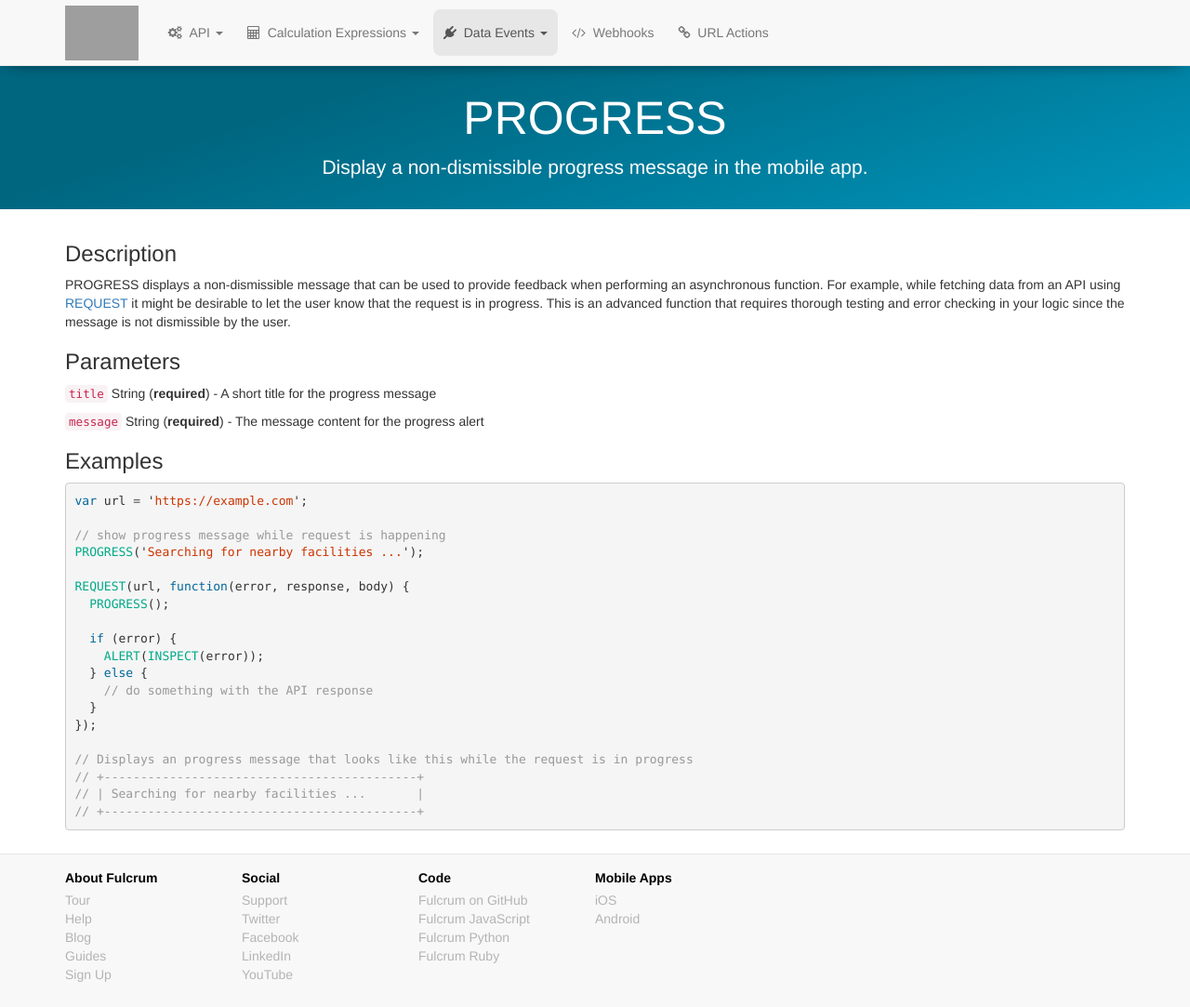
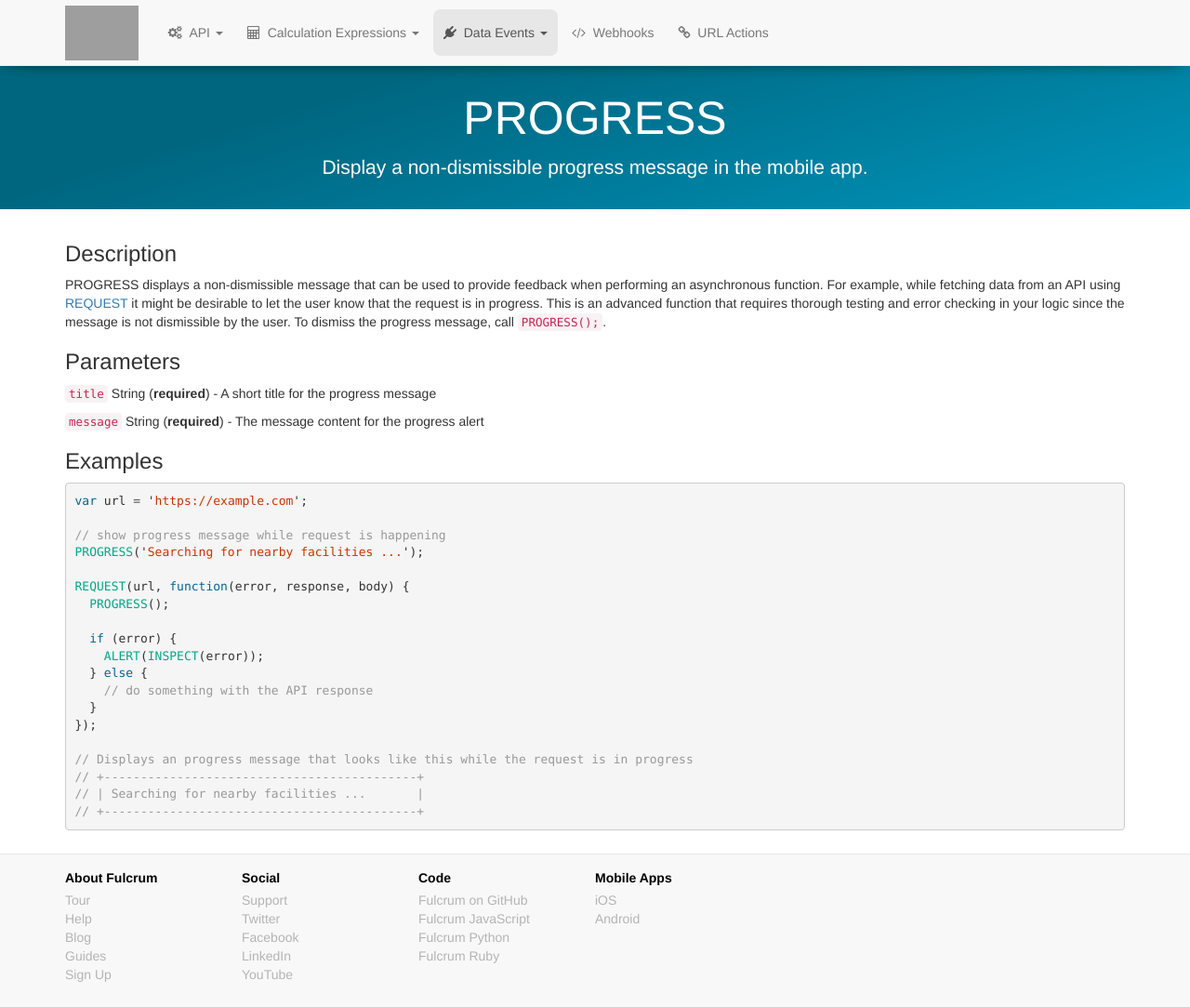
Before and after one commit to rylincoln/developer.fulcrumapp.com, a Jekyll site: the page built from _data-events/reference/progress.md, in a window 1280 px wide and 1083 px high. Shown: the whole window at 93% size. Built offline with Jekyll 4.4.1, drawn with Linux system fonts in a browser that asks for light colours; nearby versions of some CDN libraries; grey boxes are pictures that could not be loaded.

Commit message:
Add note about dismissing progress

```diff
--- a/_data-events/reference/progress.md
+++ b/_data-events/reference/progress.md
@@ -9,7 +9,7 @@ permalink: /data-events/reference/progress/
 
 ### Description
 
-PROGRESS displays a non-dismissible message that can be used to provide feedback when performing an asynchronous function. For example, while fetching data from an API using [REQUEST](/data-events/reference/request/) it might be desirable to let the user know that the request is in progress. This is an advanced function that requires thorough testing and error checking in your logic since the message is not dismissible by the user.
+PROGRESS displays a non-dismissible message that can be used to provide feedback when performing an asynchronous function. For example, while fetching data from an API using [REQUEST](/data-events/reference/request/) it might be desirable to let the user know that the request is in progress. This is an advanced function that requires thorough testing and error checking in your logic since the message is not dismissible by the user. To dismiss the progress message, call `PROGRESS();`.
 
 ### Parameters
 
```
